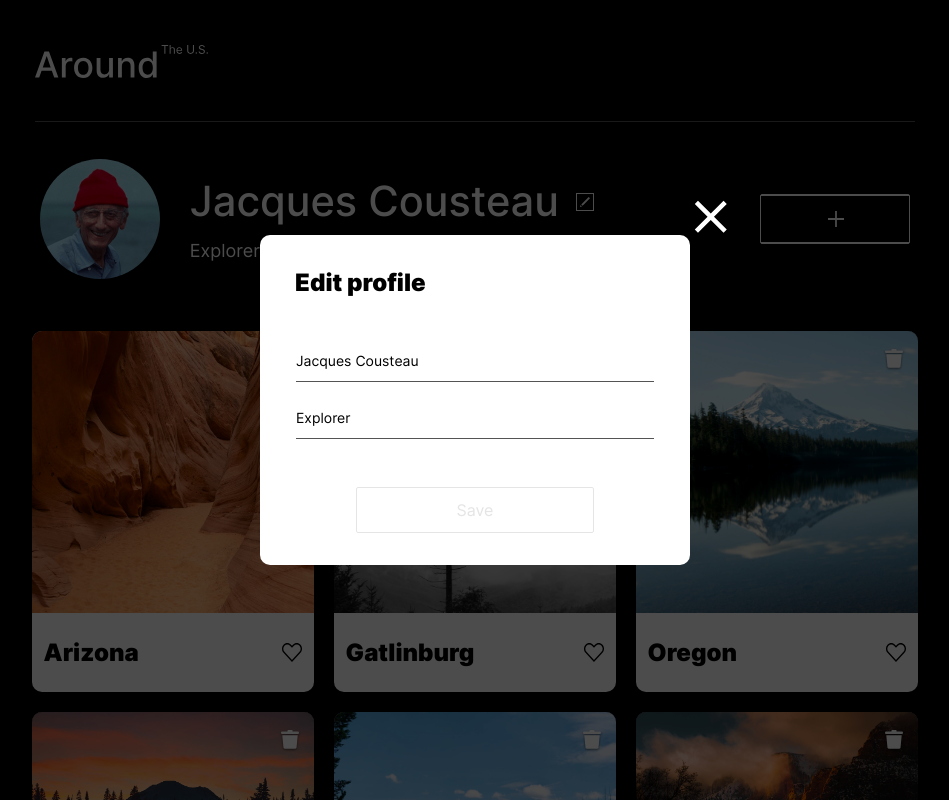
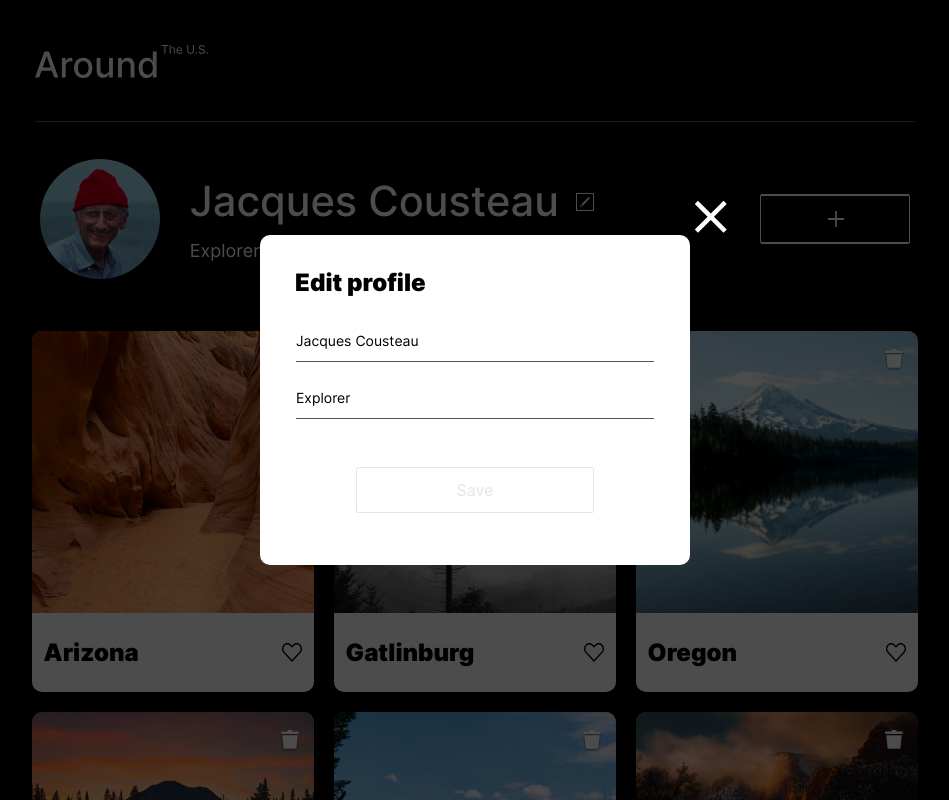
Before and after one commit to vinb18/web_project_around, a plain HTML site: page index.html in a window 1280 px wide. Both pictures are taken after a click on the button 749 px from the left and 201 px from the top of the page. Shown: the top 800 px of the page, without its empty margins (165-1114 px from the left). Drawn offline with Linux system fonts and the light colour scheme; files whose address does not match are found by name.

Commit message:
Cmabios en css

```diff
--- a/blocks/page.css
+++ b/blocks/page.css
@@ -4,7 +4,7 @@
   flex-direction: column;
   align-items: center;
   font-family: "Inter", sans-serif;
-    min-width:320px;
-    max-width:1280px;
-    margin:auto;
+  min-width: 320px;
+  max-width: 1280px;
+  margin: auto;
 }
--- a/blocks/popup.css
+++ b/blocks/popup.css
@@ -43,7 +43,7 @@
   font-size: 18px;
   font-weight: 900;
   margin: 0;
-  padding-bottom: 75px;
+  padding-bottom: 45px;
   padding-top: 25px;
 }
 
@@ -91,10 +91,11 @@
 }
 
 .popup__set {
+  width: 238px;
   border: none;
   margin: 0;
   padding: 0 0.75em;
-  text-align: center;
+  /* text-align: center; */
 }
 
 .popup__item_url {
@@ -128,7 +129,7 @@
     width: 360px;
     font-size: 24px;
     padding-top: 34px;
-    padding-bottom: 54px;
+    padding-bottom: 34px;
   }
 
   .popup__item {
```
Also changed, not shown: blocks/content.css (+4 -4 lines). Lines whose indentation alone changed are shown as unchanged.
